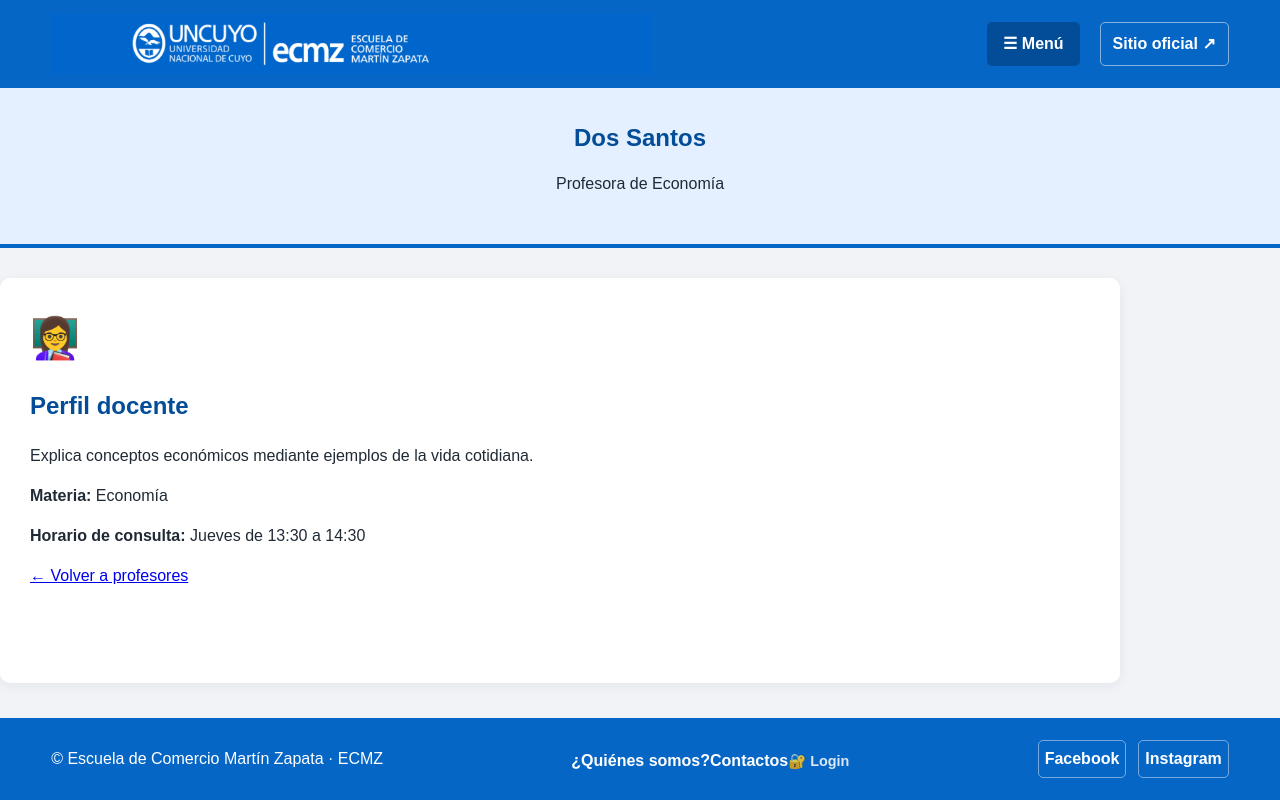
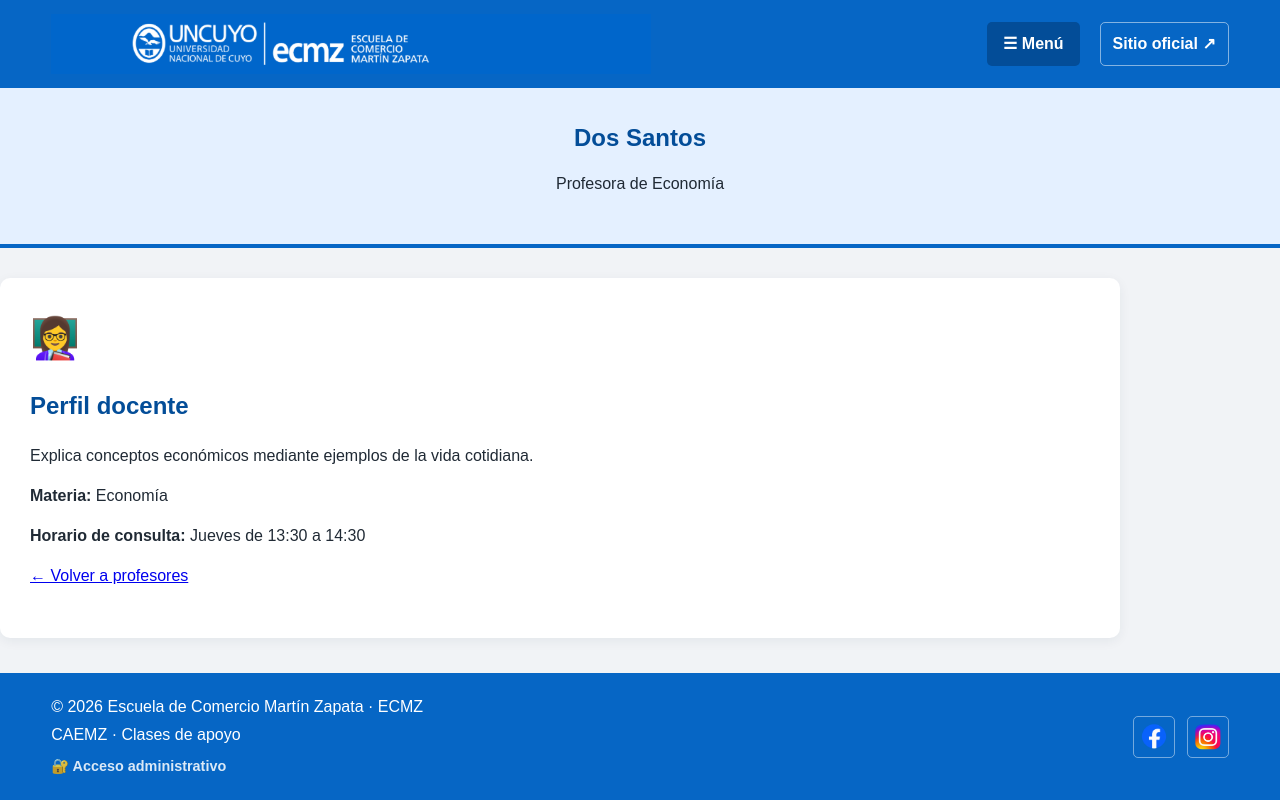
Before and after one commit to clasesapoyomz/CAEMZ, a plain HTML site: page profesores/dos-santos.html in a window 1280 px wide. Drawn offline with Linux system fonts and the light colour scheme.

Commit message:
Update dos-santos.html

```diff
--- a/profesores/dos-santos.html
+++ b/profesores/dos-santos.html
@@ -27,4 +27,28 @@
 
 </header>
 <section class="titulo-pagina"><h1>Dos Santos</h1><p>Profesora de Economía</p></section><main class="contenido detalle"><div class="detalle-icono">👩‍🏫</div><h2>Perfil docente</h2><p>Explica conceptos económicos mediante ejemplos de la vida cotidiana.</p><p><strong>Materia:</strong> Economía</p><p><strong>Horario de consulta:</strong> Jueves de 13:30 a 14:30</p><a class="boton" href="../profesores.html">← Volver a profesores</a></main>
-<footer class="pie"><span>© Escuela de Comercio Martín Zapata · ECMZ</span><nav class="pie-enlaces" aria-label="Enlaces del pie"><a href="quienes-somos.html">¿Quiénes somos?</a><a href="contactos.html">Contactos</a><a class="login-enlace" href="login.html">🔐 Login</a></nav><nav class="redes-sociales" aria-label="Redes sociales"><a href="https://www.facebook.com/profile.php?id=61595909646352" target="_blank" rel="noopener noreferrer" aria-label="Facebook">Facebook</a></a><a href="https://www.instagram.com/cae.mz/" target="_blank" rel="noopener noreferrer" aria-label="Instagram">Instagram</a></nav></footer></body></html>
+<footer class="pie">
+
+    <div class="pie-info">
+        <span>© 2026 Escuela de Comercio Martín Zapata · ECMZ</span>
+        <span>CAEMZ · Clases de apoyo</span>
+        <a class="login-enlace" href="../login.html">🔐 Acceso administrativo</a>
+    </div>
+
+    <nav class="redes-sociales" aria-label="Redes sociales">
+
+        <a href="https://www.facebook.com/profile.php?id=61595909646352"
+           target="_blank" rel="noopener noreferrer"
+           aria-label="Facebook">
+            <img src="../img/facebook.png" alt="Facebook">
+        </a>
+
+        <a href="https://www.instagram.com/cae.mz/"
+           target="_blank" rel="noopener noreferrer"
+           aria-label="Instagram">
+            <img src="../img/instagram.png" alt="Instagram">
+        </a>
+
+    </nav>
+
+</footer></body></html>
```
